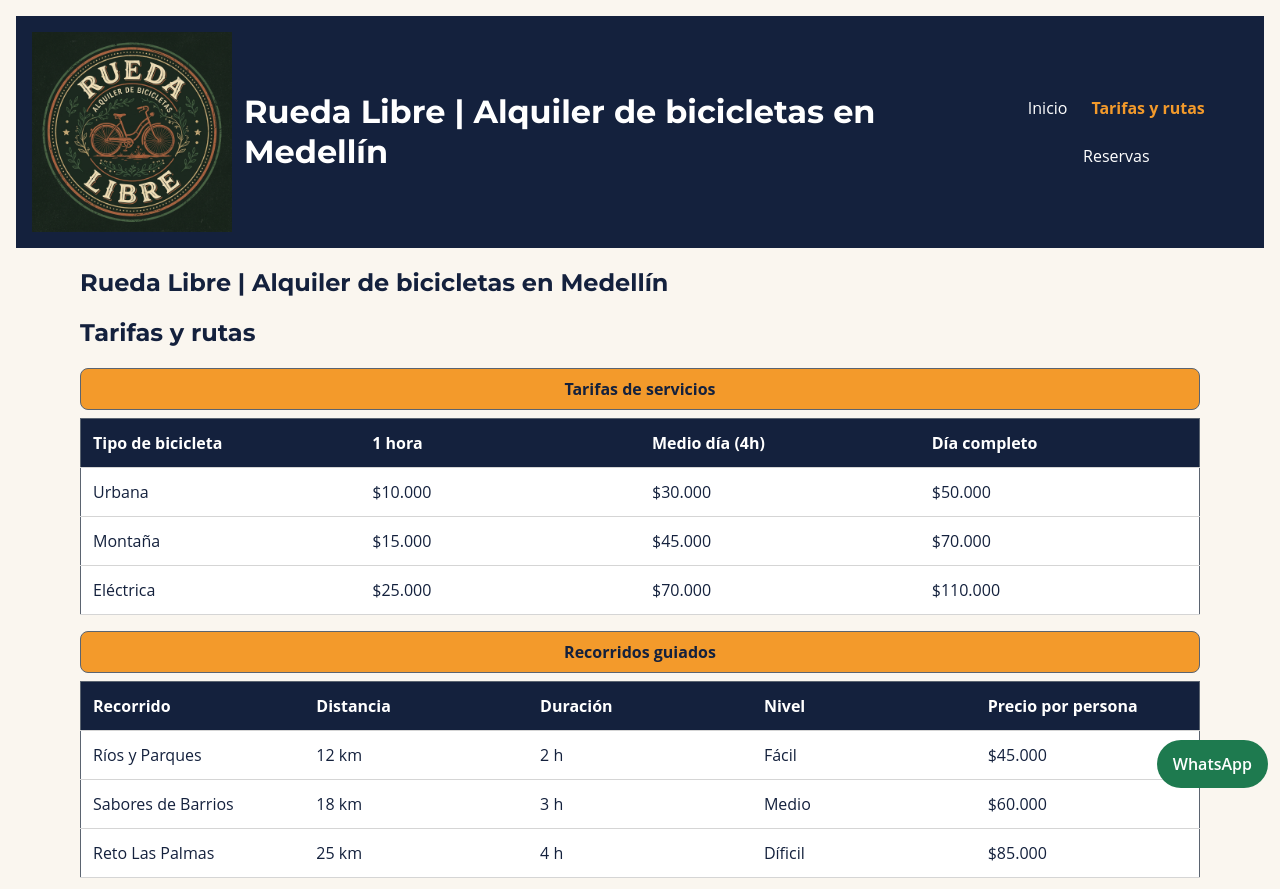
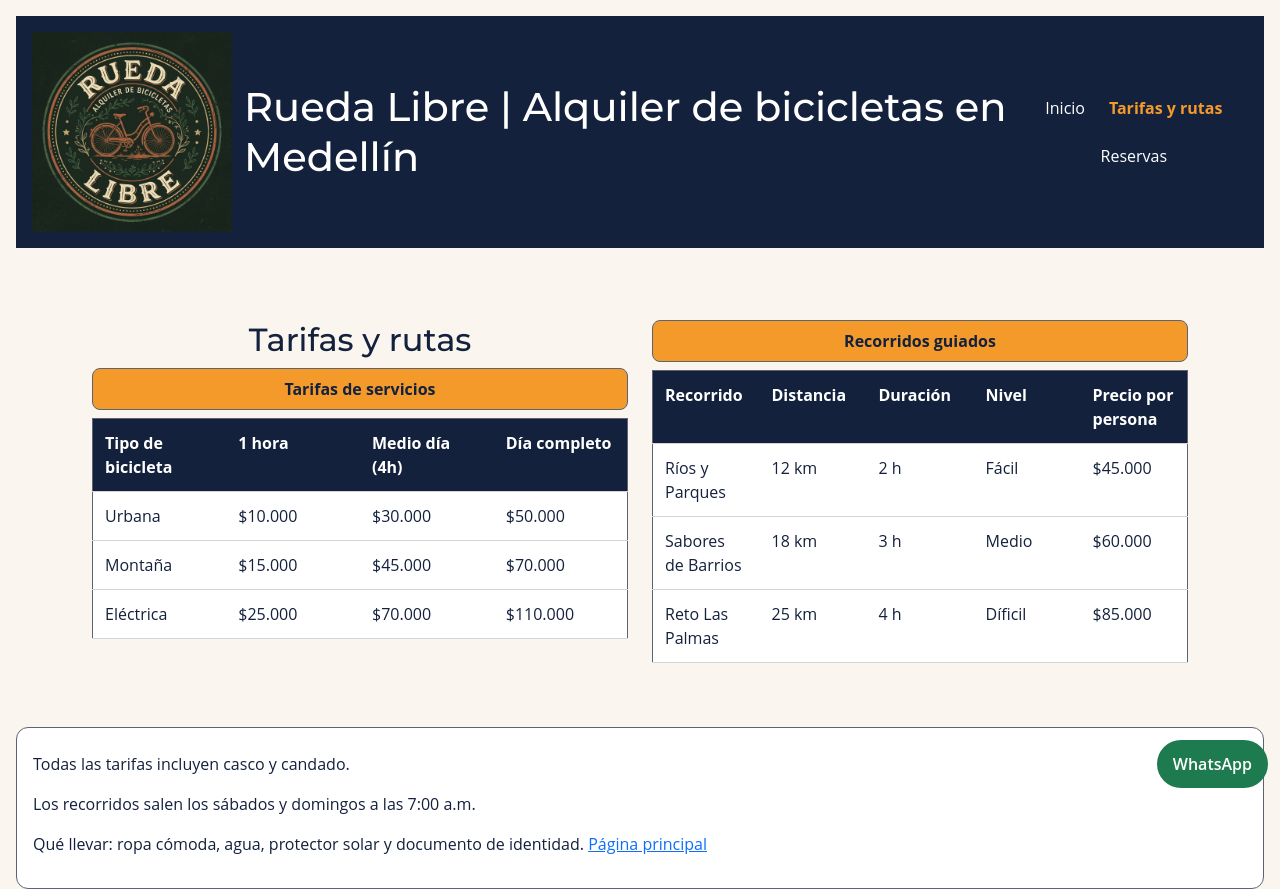
Before and after one commit to lorena21zapata/proyecto-rueda_libre, a plain HTML site: page paginas/tarifas.html in a window 1280 px wide. Shown: the top 889 px of the page. Drawn offline with nearby package versions, Linux system fonts and the light colour scheme.

Commit message:
feat: migrate pages to Bootstrap

```diff
--- a/css/styles.css
+++ b/css/styles.css
@@ -290,6 +290,7 @@
     color: var(--color-azul-noche);
     border: 1px solid var(--color-gris-asfalto);
     border-radius: 0.5rem;
+    caption-side: top;
 }
 
 th,
@@ -485,7 +486,7 @@
    12. PÁGINA DE RESERVAS
    Móvil: formulario y contacto apilados
    ================================================== */
-
+/*
 .reservas-layout {
     display: grid;
     grid-template-columns: minmax(0, 1fr);
@@ -500,7 +501,7 @@
     border: 1px solid var(--color-gris-asfalto);
     border-radius: 12px;
 }
-
+*/
 .informacion_contacto {
     background-color: #FFFFFF;
 }
--- a/paginas/tarifas.html
+++ b/paginas/tarifas.html
@@ -8,6 +8,7 @@
     <link rel="preconnect" href="https://fonts.googleapis.com">
     <link rel="preconnect" href="https://fonts.gstatic.com" crossorigin>
     <link href="https://fonts.googleapis.com/css2?family=Montserrat:ital,wght@0,100..900;1,100..900&display=swap" rel="stylesheet">
+    <link href="https://cdn.jsdelivr.net/npm/bootstrap@5.3.8/dist/css/bootstrap.min.css" rel="stylesheet">
     <link rel="stylesheet" href="../css/styles.css">
 </head>
 <body>
@@ -24,9 +25,11 @@
 
     </header>
     <main>
-        <section id="tarifas">
-            <h2>Rueda Libre | Alquiler de bicicletas en Medellín</h2>
-            <h2>Tarifas y rutas</h2>
+    <div class="container">
+        <div class="row row-cols-1 row-cols-lg-2 g-4 my-5">
+            <div class="col">
+                <section>
+                    <h2 class="text-center">Tarifas y rutas</h2>
                     <table>
                         <caption>Tarifas de servicios</caption>
                         <thead>
@@ -57,7 +60,9 @@
                         </tbody>
                     </table>
                 </section>
-        <section id="recorridos_guiados">
+            </div>
+            <div class="col">
+                <section>
                     <table>
                         <caption>Recorridos guiados</caption>
                         <thead>
@@ -94,6 +99,9 @@
                         </tbody>
                     </table>
                 </section>
+            </div>
+        </div>
+    </div>
     </main>
     <aside class="tarifas-incluye">
         <h3>
@@ -122,6 +130,7 @@
     aria-label="Contactar con Rueda Libre por WhatsApp (se abre en otra pestaña)">
     WhatsApp
     </a>
+    <script src="https://cdn.jsdelivr.net/npm/bootstrap@5.3.8/dist/js/bootstrap.bundle.min.js" integrity="sha384-FKyoEForCGlyvwx9Hj09JcYn3nv7wiPVlz7YYwJrWVcXK/BmnVDxM+D2scQbITxI" crossorigin="anonymous"></script>
 </body>
 
 </html>
```
Also changed, not shown: paginas/reservas.html (+14 -9 lines). Lines whose indentation alone changed are shown as unchanged.
